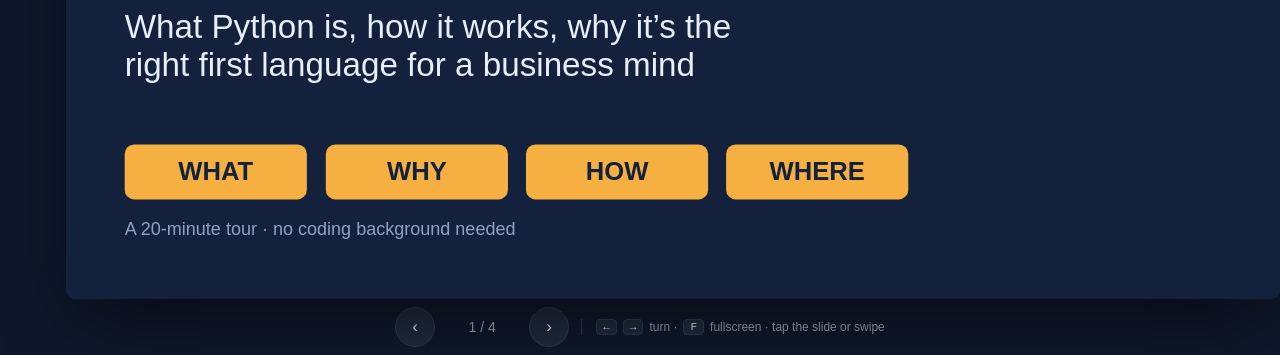
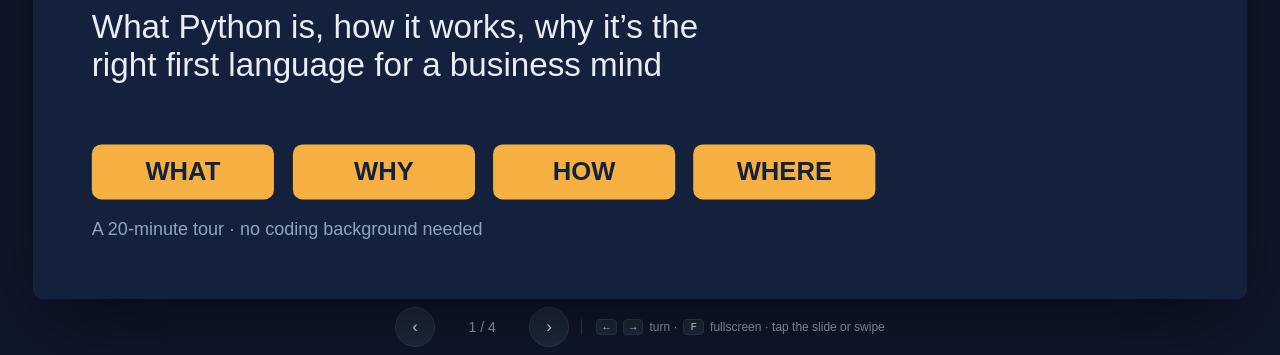
Before and after one commit to kalyanamudaykiran/klbs-pfb, a plain HTML site: page intro.html in a window 1280 px wide. Shown: the part 445-800 px from the top of the page. Drawn offline with Linux system fonts and the light colour scheme.

Commit message:
Fix fullscreen slide centering: stage transform-origin top center -> top left
Applied to all three PFB decks (co1-theory, co1-lab, intro). At scale > 1
(fullscreen on large displays) the scaled stage overflowed its centered
box on the left and left a gap on the right, pinning the slide to the
left edge. Anchoring at top-left makes the scaled box [0, 1280*s] fill
the sized stage-box exactly, so the deck is centered at any scale.

Co-Authored-By: Claude Opus 5.5 <noreply@anthropic.com>

```diff
--- a/intro.html
+++ b/intro.html
@@ -29,7 +29,7 @@ header.top { flex-shrink:0; display:flex; align-items:center; gap:14px; flex-wra
 .deck-wrap { flex:1; display:flex; flex-direction:column; align-items:center;
   justify-content:center; padding:4px 8px; overflow:hidden; position:relative; }
 .stage-box { position:relative; margin:0 auto; }
-.stage { position:relative; width:1280px; height:720px; transform-origin:top center;
+.stage { position:relative; width:1280px; height:720px; transform-origin:top left;
   border-radius:10px; overflow:hidden; box-shadow:0 30px 80px -20px rgba(0,0,0,.65);
   cursor:pointer; background:#14213D; font-size:16px; }
 .slide { position:absolute; inset:0; opacity:0; pointer-events:none; transition:opacity .18s ease; }
```
Also changed, not shown: co1-lab.html (+1 -1 lines), co1-theory.html (+1 -1 lines).
